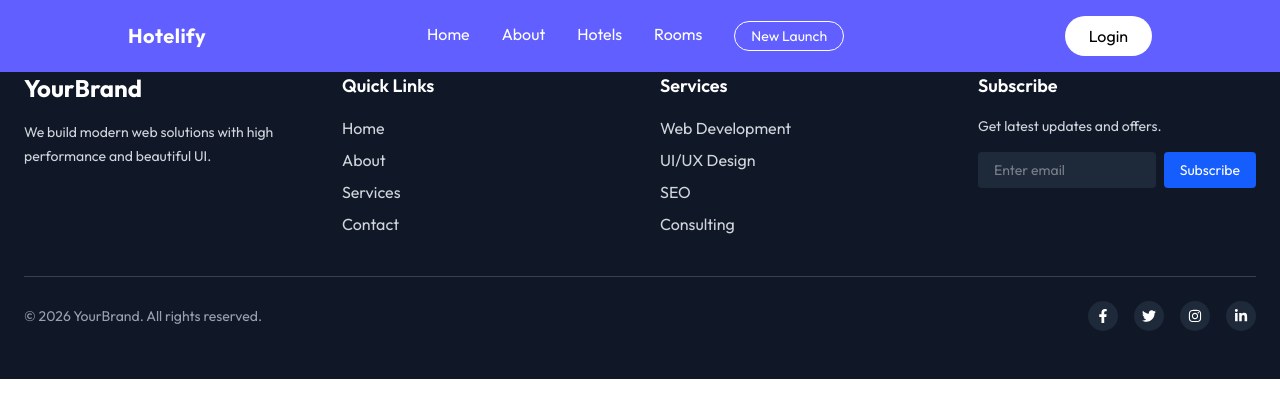
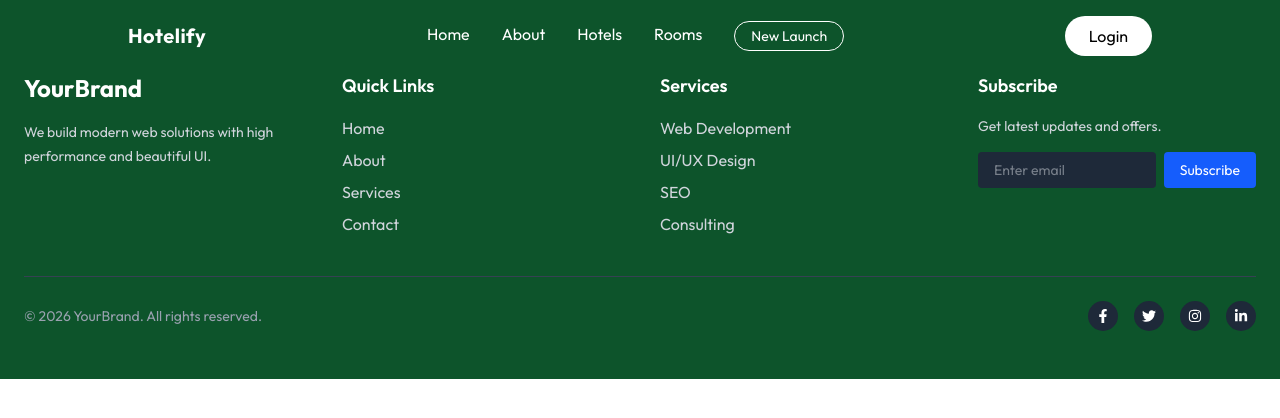
Before and after one commit to asifakbar-aruxstudio/Hotelify, a React (Vite) app: page /my-booking in a window 1280 px wide. Shown: the top 418 px of the page. Built offline with nearby package versions, Linux system fonts and the light colour scheme.

Commit message:
update Navbar and Footer components to use a consistent green background color

```diff
--- a/src/components/Footer.jsx
+++ b/src/components/Footer.jsx
@@ -2,7 +2,7 @@ import { FaFacebookF, FaTwitter, FaInstagram, FaLinkedinIn } from "react-icons/f
 
 const Footer = () => {
   return (
-    <footer className="bg-gray-900 text-gray-300">
+    <footer className="bg-green-900 text-gray-300">
       <div className="max-w-7xl mx-auto px-6 py-12">
 
         {/* Top Grid */}
--- a/src/components/Navbar.jsx
+++ b/src/components/Navbar.jsx
@@ -12,7 +12,7 @@ const Navbar = () => {
   const [isMenuOpen, setIsMenuOpen] = useState(false);
 
   return (
-    <nav className="fixed top-0 left-0 w-full bg-indigo-500 text-white flex items-center justify-between px-4 md:px-16 lg:px-24 xl:px-32 py-4 z-50">
+    <nav className="fixed top-0 left-0 w-full bg-green-900 text-white flex items-center justify-between px-4 md:px-16 lg:px-24 xl:px-32 py-4 z-50">
 
       {/* Logo */}
       <Link to="/" className="flex items-center gap-2">
```
